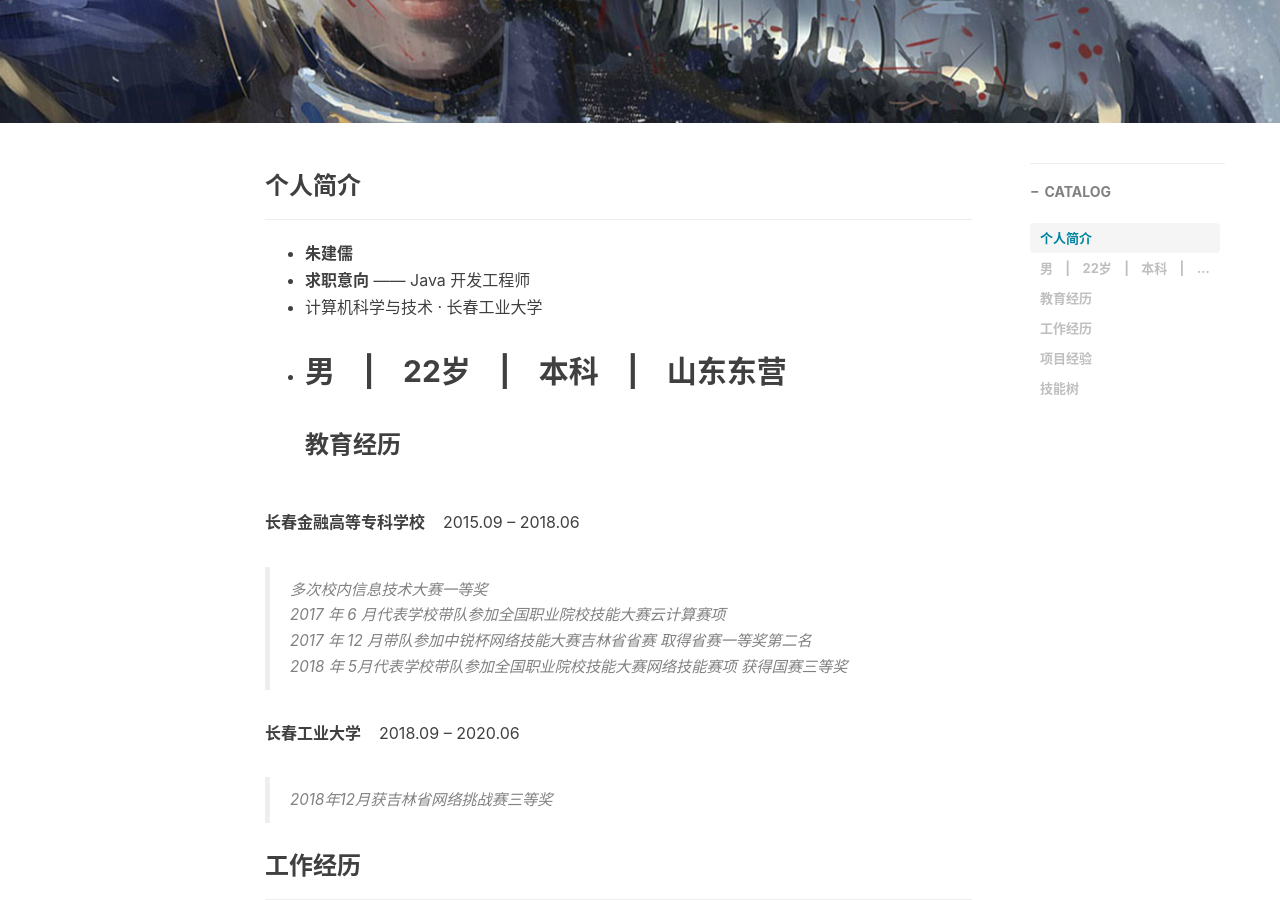
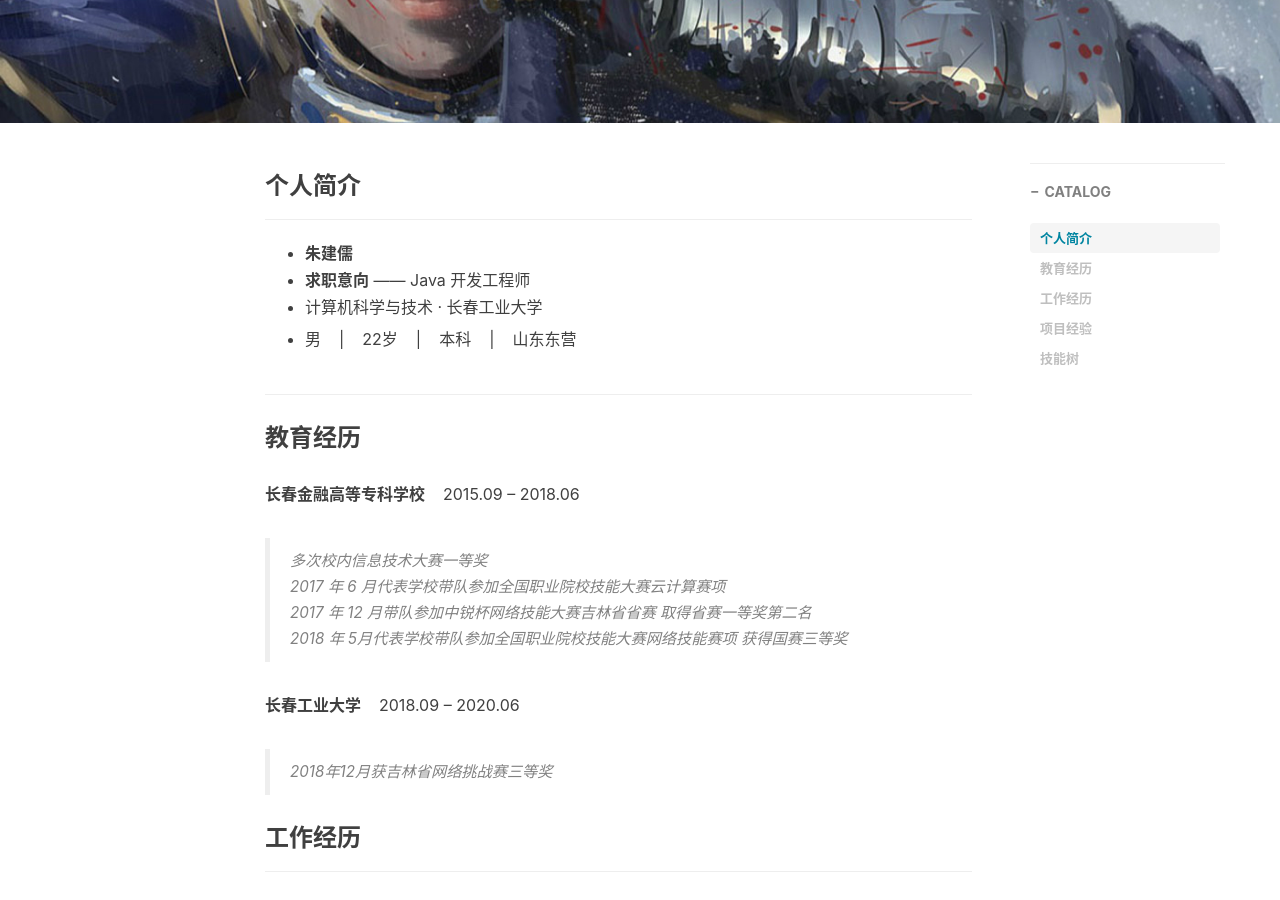
Before and after one commit to Zjianru/zjianru.github.io, a Jekyll site: the page built from _posts/2021-01-28-MyResume.md, in a window 1280 px wide and 900 px high, scrolled down 400 px. Built offline with Jekyll 4.4.1, drawn with Linux system fonts in a browser that asks for light colours; nearby versions of some CDN libraries; comment, search, counter and statistics services are not loaded.

Commit message:
modify my resume

```diff
--- a/_posts/2021-01-28-MyResume.md
+++ b/_posts/2021-01-28-MyResume.md
@@ -15,7 +15,10 @@ tags:
 * **朱建儒**
 * **求职意向** —— Java 开发工程师
 * 计算机科学与技术  ·  长春工业大学
-* 男&nbsp;&nbsp;&nbsp;&nbsp;|&nbsp;&nbsp;&nbsp;&nbsp;22岁&nbsp;&nbsp;&nbsp;&nbsp;|&nbsp;&nbsp;&nbsp;&nbsp;本科&nbsp;&nbsp;&nbsp;&nbsp;|&nbsp;&nbsp;&nbsp;&nbsp;山东东营
+
+* <p>男&nbsp;&nbsp;&nbsp;&nbsp;|&nbsp;&nbsp;&nbsp;&nbsp;22岁&nbsp;&nbsp;&nbsp;&nbsp;|&nbsp;&nbsp;&nbsp;&nbsp;本科&nbsp;&nbsp;&nbsp;&nbsp;|&nbsp;&nbsp;&nbsp;&nbsp;山东东营</p>
+
+
 ---
 ### 教育经历
 
```
